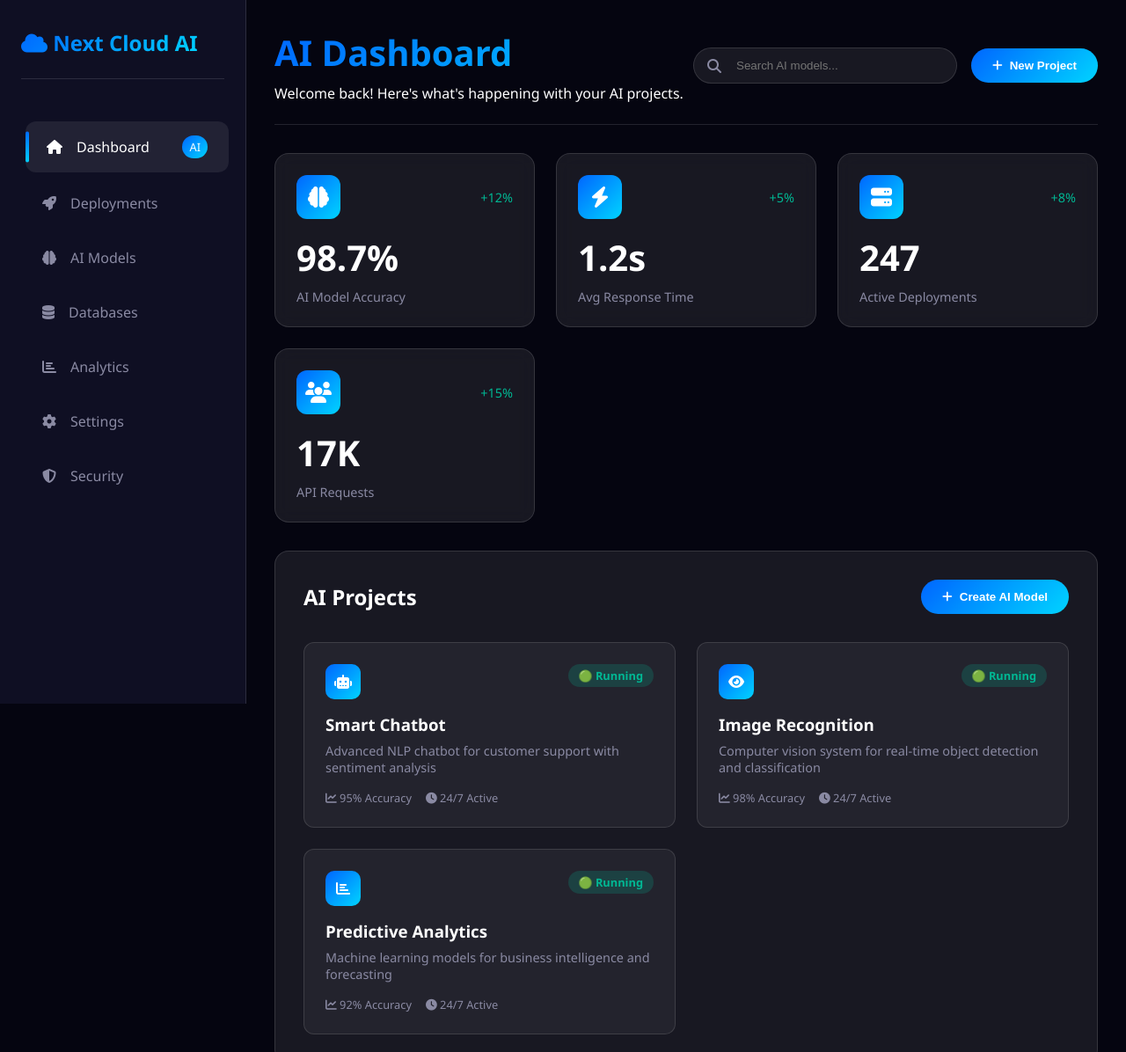
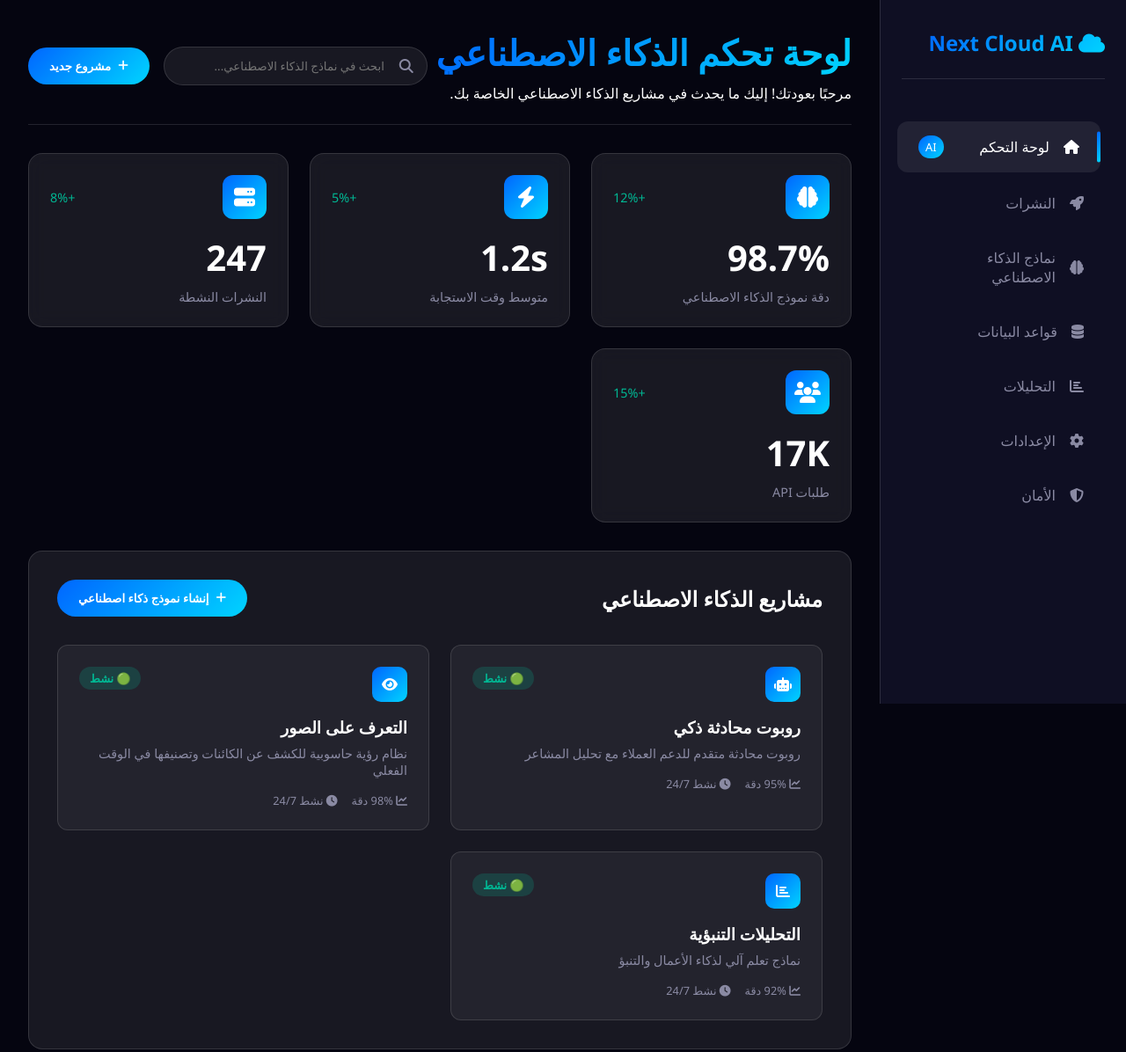
Before and after one commit to next-cloud-cmd/nikst-cloud, a plain HTML site: page dashboard.html in a window 1280 px wide. Shown: the top 1196 px of the page at 88% size. Drawn offline with Linux system fonts and the light colour scheme.

Commit message:
Update dashboard.html

```diff
--- a/dashboard.html
+++ b/dashboard.html
@@ -1,9 +1,9 @@
 <!DOCTYPE html>
-<html lang="en">
+<html lang="ar" dir="rtl">
 <head>
     <meta charset="UTF-8">
     <meta name="viewport" content="width=device-width, initial-scale=1.0">
-    <title>Next Cloud AI - Intelligent Dashboard</title>
+    <title>Next Cloud AI - لوحة التحكم الذكية</title>
     <link rel="stylesheet" href="https://cdnjs.cloudflare.com/ajax/libs/font-awesome/6.4.0/css/all.min.css">
     <style>
         :root {
@@ -27,25 +27,29 @@
             margin: 0;
             padding: 0;
             box-sizing: border-box;
+            font-family: 'Segoe UI', system-ui, -apple-system, sans-serif;
         }
 
         body {
-            font-family: 'Segoe UI', system-ui, -apple-system, sans-serif;
             background: var(--darker);
             color: var(--light);
             display: flex;
             min-height: 100vh;
+            direction: rtl;
         }
 
         /* الشريط الجانبي */
         .sidebar {
             width: 280px;
             background: var(--sidebar);
-            border-right: 1px solid var(--glass-border);
+            border-left: 1px solid var(--glass-border);
             padding: 2rem 1.5rem;
             position: fixed;
             height: 100vh;
             overflow-y: auto;
+            right: 0;
+            transition: all 0.3s ease;
+            z-index: 1000;
         }
 
         .sidebar-header {
@@ -89,13 +93,13 @@
         .nav-link.active {
             background: var(--glass);
             color: var(--light);
-            transform: translateX(5px);
+            transform: translateX(-5px);
         }
 
         .nav-link.active::before {
             content: '';
             position: absolute;
-            left: 0;
+            right: 0;
             top: 50%;
             transform: translateY(-50%);
             width: 4px;
@@ -110,15 +114,16 @@
             padding: 0.25rem 0.5rem;
             border-radius: 20px;
             font-size: 0.8rem;
-            margin-left: auto;
+            margin-right: auto;
         }
 
         /* المحتوى الرئيسي */
         .main-content {
             flex: 1;
-            margin-left: 280px;
+            margin-right: 280px;
             padding: 2rem;
             background: var(--darker);
+            transition: all 0.3s ease;
         }
 
         .header {
@@ -152,14 +157,14 @@
             background: var(--glass);
             border: 1px solid var(--glass-border);
             border-radius: 50px;
-            padding: 0.75rem 1rem 0.75rem 3rem;
+            padding: 0.75rem 3rem 0.75rem 1rem;
             color: var(--light);
             width: 300px;
         }
 
         .search-box i {
             position: absolute;
-            left: 1rem;
+            right: 1rem;
             top: 50%;
             transform: translateY(-50%);
             color: var(--gray);
@@ -328,6 +333,24 @@
             box-shadow: 0 10px 20px rgba(0, 102, 255, 0.3);
         }
 
+        /* زر القائمة المتنقلة */
+        .menu-toggle {
+            display: none;
+            background: var(--gradient);
+            color: white;
+            border: none;
+            border-radius: 50%;
+            width: 40px;
+            height: 40px;
+            align-items: center;
+            justify-content: center;
+            cursor: pointer;
+            position: fixed;
+            top: 1rem;
+            right: 1rem;
+            z-index: 1001;
+        }
+
         /* Responsive */
         @media (max-width: 1024px) {
             .sidebar {
@@ -335,29 +358,72 @@
             }
 
             .main-content {
-                margin-left: 250px;
+                margin-right: 250px;
             }
         }
 
         @media (max-width: 768px) {
             .sidebar {
-                transform: translateX(-100%);
-                transition: transform 0.3s ease;
-            }
-
-            .main-content {
-                margin-left: 0;
+                transform: translateX(100%);
             }
 
             .sidebar.active {
                 transform: translateX(0);
             }
+
+            .main-content {
+                margin-right: 0;
+                padding: 1rem;
+            }
+
+            .menu-toggle {
+                display: flex;
+            }
+
+            .header {
+                flex-direction: column;
+                align-items: flex-start;
+                gap: 1rem;
+            }
+
+            .header-actions {
+                width: 100%;
+                justify-content: space-between;
+            }
+
+            .search-box input {
+                width: 200px;
+            }
+
+            .stats-grid {
+                grid-template-columns: 1fr;
+            }
+        }
+
+        @media (max-width: 480px) {
+            .header-actions {
+                flex-direction: column;
+                gap: 1rem;
+            }
+
+            .search-box input {
+                width: 100%;
+            }
+
+            .projects-grid {
+                grid-template-columns: 1fr;
+            }
         }
     </style>
 </head>
 <body>
+    <!-- زر القائمة المتنقلة -->
+    <button class="menu-toggle" id="menuToggle">
+        <i class="fas fa-bars"></i>
+    </button>
+
     <!-- الشريط الجانبي -->
-    <aside class="sidebar">
+    <aside class="sidebar" id="sidebar">
         <div class="sidebar-header">
             <div class="sidebar-logo">
                 <i class="fas fa-cloud"></i>
@@ -369,65 +435,65 @@
             <li class="nav-item">
                 <a href="#" class="nav-link active">
                     <i class="fas fa-home"></i>
-                    Dashboard
+                    لوحة التحكم
                     <span class="nav-badge">AI</span>
                 </a>
             </li>
             <li class="nav-item">
                 <a href="#" class="nav-link">
                     <i class="fas fa-rocket"></i>
-                    Deployments
+                    النشرات
                 </a>
             </li>
             <li class="nav-item">
                 <a href="#" class="nav-link">
                     <i class="fas fa-brain"></i>
-                    AI Models
+                    نماذج الذكاء الاصطناعي
                 </a>
             </li>
             <li class="nav-item">
                 <a href="#" class="nav-link">
                     <i class="fas fa-database"></i>
-                    Databases
+                    قواعد البيانات
                 </a>
             </li>
             <li class="nav-item">
                 <a href="#" class="nav-link">
                     <i class="fas fa-chart-bar"></i>
-                    Analytics
+                    التحليلات
                 </a>
             </li>
             <li class="nav-item">
                 <a href="#" class="nav-link">
                     <i class="fas fa-cog"></i>
-                    Settings
+                    الإعدادات
                 </a>
             </li>
             <li class="nav-item">
                 <a href="#" class="nav-link">
                     <i class="fas fa-shield-alt"></i>
-                    Security
+                    الأمان
                 </a>
             </li>
         </ul>
     </aside>
 
     <!-- المحتوى الرئيسي -->
-    <main class="main-content">
+    <main class="main-content" id="mainContent">
         <header class="header">
             <div class="header-title">
-                <h1>AI Dashboard</h1>
-                <p>Welcome back! Here's what's happening with your AI projects.</p>
+                <h1>لوحة تحكم الذكاء الاصطناعي</h1>
+                <p>مرحبًا بعودتك! إليك ما يحدث في مشاريع الذكاء الاصطناعي الخاصة بك.</p>
             </div>
 
             <div class="header-actions">
                 <div class="search-box">
                     <i class="fas fa-search"></i>
-                    <input type="text" placeholder="Search AI models...">
+                    <input type="text" placeholder="ابحث في نماذج الذكاء الاصطناعي...">
                 </div>
                 <button class="btn btn-primary">
                     <i class="fas fa-plus"></i>
-                    New Project
+                    مشروع جديد
                 </button>
             </div>
         </header>
@@ -442,7 +508,7 @@
                     <span class="stat-trend">+12%</span>
                 </div>
                 <div class="stat-value">98.7%</div>
-                <div class="stat-label">AI Model Accuracy</div>
+                <div class="stat-label">دقة نموذج الذكاء الاصطناعي</div>
             </div>
 
             <div class="stat-card">
@@ -453,7 +519,7 @@
                     <span class="stat-trend">+5%</span>
                 </div>
                 <div class="stat-value">1.2s</div>
-                <div class="stat-label">Avg Response Time</div>
+                <div class="stat-label">متوسط وقت الاستجابة</div>
             </div>
 
             <div class="stat-card">
@@ -464,7 +530,7 @@
                     <span class="stat-trend">+8%</span>
                 </div>
                 <div class="stat-value">247</div>
-                <div class="stat-label">Active Deployments</div>
+                <div class="stat-label">النشرات النشطة</div>
             </div>
 
             <div class="stat-card">
@@ -475,17 +541,17 @@
                     <span class="stat-trend">+15%</span>
                 </div>
                 <div class="stat-value">12.5K</div>
-                <div class="stat-label">API Requests</div>
+                <div class="stat-label">طلبات API</div>
             </div>
         </div>
 
         <!-- المشاريع -->
         <section class="projects-section">
             <div class="section-header">
-                <h2>AI Projects</h2>
+                <h2>مشاريع الذكاء الاصطناعي</h2>
                 <button class="btn btn-primary">
                     <i class="fas fa-plus"></i>
-                    Create AI Model
+                    إنشاء نموذج ذكاء اصطناعي
                 </button>
             </div>
 
@@ -495,13 +561,13 @@
                         <div class="project-icon">
                             <i class="fas fa-robot"></i>
                         </div>
-                        <span class="project-status status-running">🟢 Running</span>
+                        <span class="project-status status-running">🟢 نشط</span>
                     </div>
-                    <h3>Smart Chatbot</h3>
-                    <p>Advanced NLP chatbot for customer support with sentiment analysis</p>
+                    <h3>روبوت محادثة ذكي</h3>
+                    <p>روبوت محادثة متقدم للدعم العملاء مع تحليل المشاعر</p>
                     <div class="project-stats">
-                        <span><i class="fas fa-chart-line"></i> 95% Accuracy</span>
-                        <span><i class="fas fa-clock"></i> 24/7 Active</span>
+                        <span><i class="fas fa-chart-line"></i> 95% دقة</span>
+                        <span><i class="fas fa-clock"></i> نشط 24/7</span>
                     </div>
                 </div>
 
@@ -510,13 +576,13 @@
                         <div class="project-icon">
                             <i class="fas fa-eye"></i>
                         </div>
-                        <span class="project-status status-running">🟢 Running</span>
+                        <span class="project-status status-running">🟢 نشط</span>
                     </div>
-                    <h3>Image Recognition</h3>
-                    <p>Computer vision system for real-time object detection and classification</p>
+                    <h3>التعرف على الصور</h3>
+                    <p>نظام رؤية حاسوبية للكشف عن الكائنات وتصنيفها في الوقت الفعلي</p>
                     <div class="project-stats">
-                        <span><i class="fas fa-chart-line"></i> 98% Accuracy</span>
-                        <span><i class="fas fa-clock"></i> 24/7 Active</span>
+                        <span><i class="fas fa-chart-line"></i> 98% دقة</span>
+                        <span><i class="fas fa-clock"></i> نشط 24/7</span>
                     </div>
                 </div>
 
@@ -525,13 +591,13 @@
                         <div class="project-icon">
                             <i class="fas fa-chart-bar"></i>
                         </div>
-                        <span class="project-status status-running">🟢 Running</span>
+                        <span class="project-status status-running">🟢 نشط</span>
                     </div>
-                    <h3>Predictive Analytics</h3>
-                    <p>Machine learning models for business intelligence and forecasting</p>
+                    <h3>التحليلات التنبؤية</h3>
+                    <p>نماذج تعلم آلي لذكاء الأعمال والتنبؤ</p>
                     <div class="project-stats">
-                        <span><i class="fas fa-chart-line"></i> 92% Accuracy</span>
-                        <span><i class="fas fa-clock"></i> 24/7 Active</span>
+                        <span><i class="fas fa-chart-line"></i> 92% دقة</span>
+                        <span><i class="fas fa-clock"></i> نشط 24/7</span>
                     </div>
                 </div>
             </div>
@@ -541,6 +607,27 @@
     <script>
         // تأثيرات لوحة التحكم
         document.addEventListener('DOMContentLoaded', function() {
+            // التحكم في القائمة المتنقلة
+            const menuToggle = document.getElementById('menuToggle');
+            const sidebar = document.getElementById('sidebar');
+            const mainContent = document.getElementById('mainContent');
+
+            menuToggle.addEventListener('click', function() {
+                sidebar.classList.toggle('active');
+            });
+
+            // إغلاق القائمة عند النقر خارجها
+            document.addEventListener('click', function(event) {
+                if (window.innerWidth <= 768) {
+                    const isClickInsideSidebar = sidebar.contains(event.target);
+                    const isClickInsideMenuToggle = menuToggle.contains(event.target);
+
+                    if (!isClickInsideSidebar && !isClickInsideMenuToggle && sidebar.classList.contains('active')) {
+                        sidebar.classList.remove('active');
+                    }
+                }
+            });
+
             // تأثيرات الإحصائيات
             const statCards = document.querySelectorAll('.stat-card');
             statCards.forEach((card, index) => {
@@ -560,7 +647,7 @@
             projectCards.forEach((card, index) => {
                 card.style.animationDelay = `${index * 0.1}s`;
                 card.style.opacity = '0';
-                card.style.transform = 'translateX(20px)';
+                card.style.transform = 'translateX(-20px)';
 
                 setTimeout(() => {
                     card.style.opacity = '1';
```
